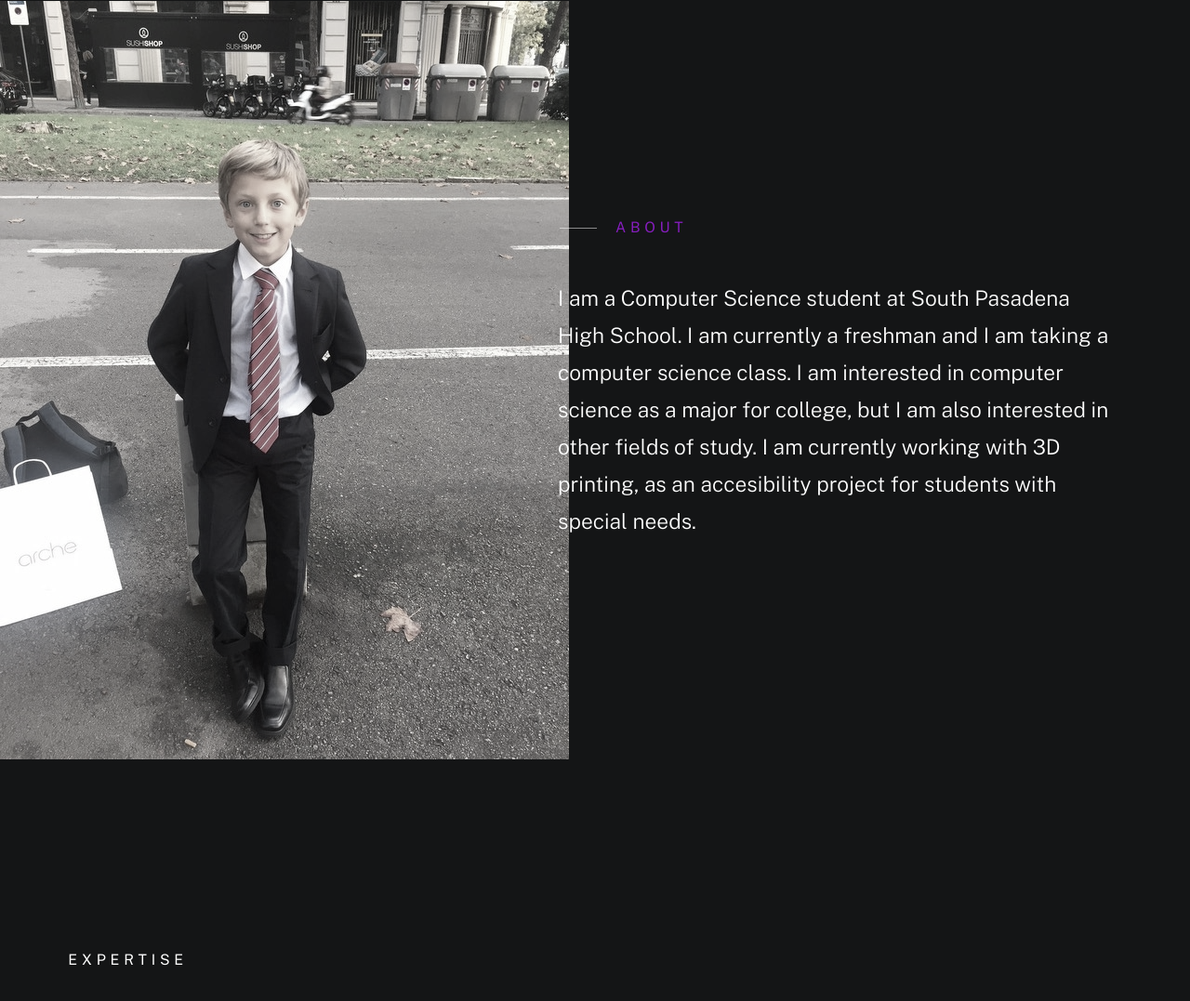
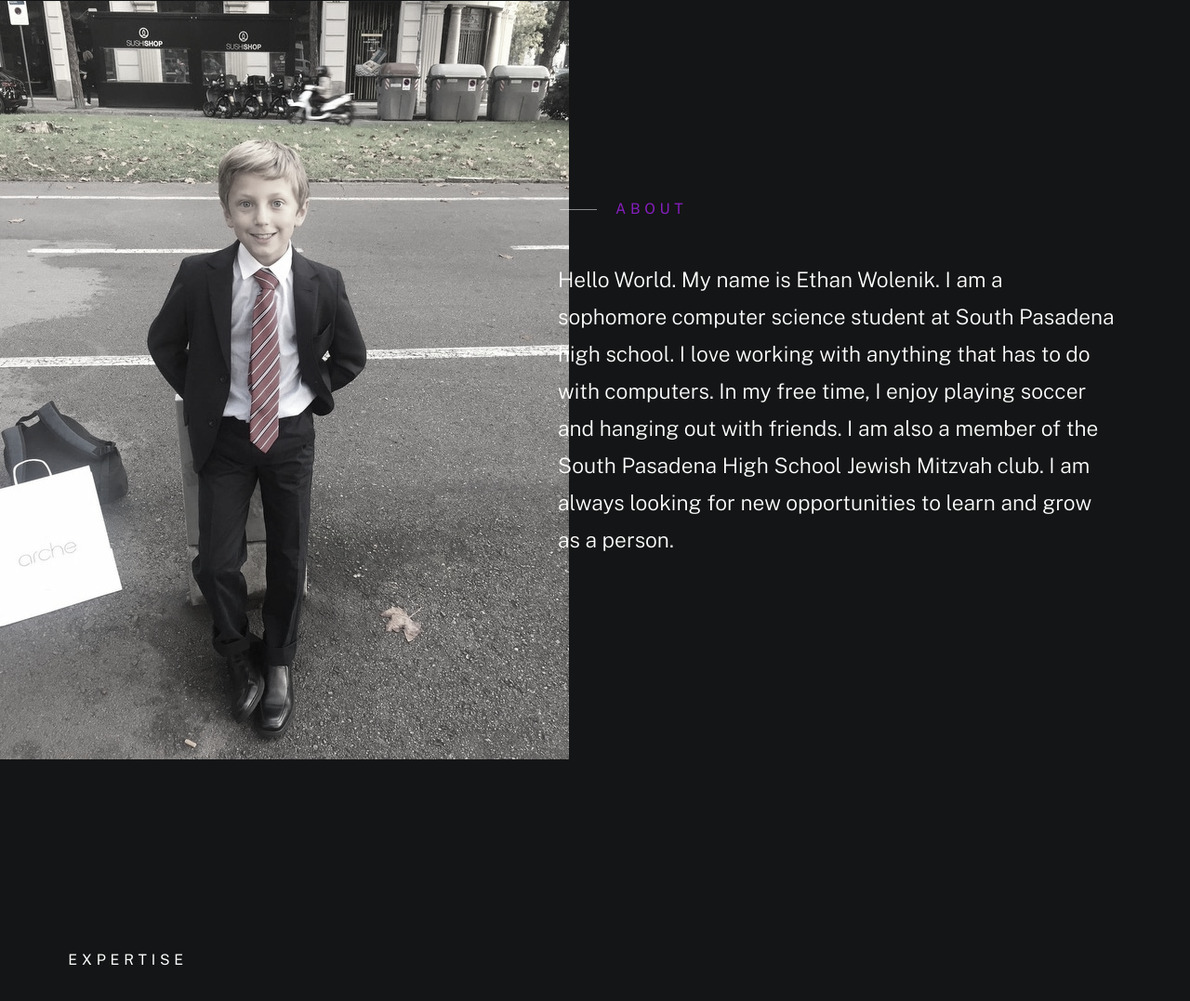
Before and after one commit to wolenik/site, a plain HTML site: page index.html in a window 1280 px wide. Shown: the part 1021-2098 px from the top of the page at 93% size. Drawn offline with nearby package versions, Linux system fonts and the light colour scheme; a web font is replaced by a local one.

Commit message:
Sophomore summer commit. Going to work more on this site over the next few months. Excited.

```diff
--- a/index.html
+++ b/index.html
@@ -135,7 +135,7 @@
                                 About
                             </h2>
                             <p class="attention-getter" data-animate-el>
-                                I am a Computer Science student at South Pasadena High School. I am currently a freshman and I am taking a computer science class. I am interested in computer science as a major for college, but I am also interested in other fields of study. I am currently working with 3D printing, as an accesibility project for students with special needs.
+                                Hello World. My name is Ethan Wolenik. I am a sophomore computer science student at South Pasadena high school. I love working with anything that has to do with computers. In my free time, I enjoy playing soccer and hanging out with friends. I am also a member of the South Pasadena High School Jewish Mitzvah club. I am always looking for new opportunities to learn and grow as a person.
                             </p>
 
                         </div>
```
